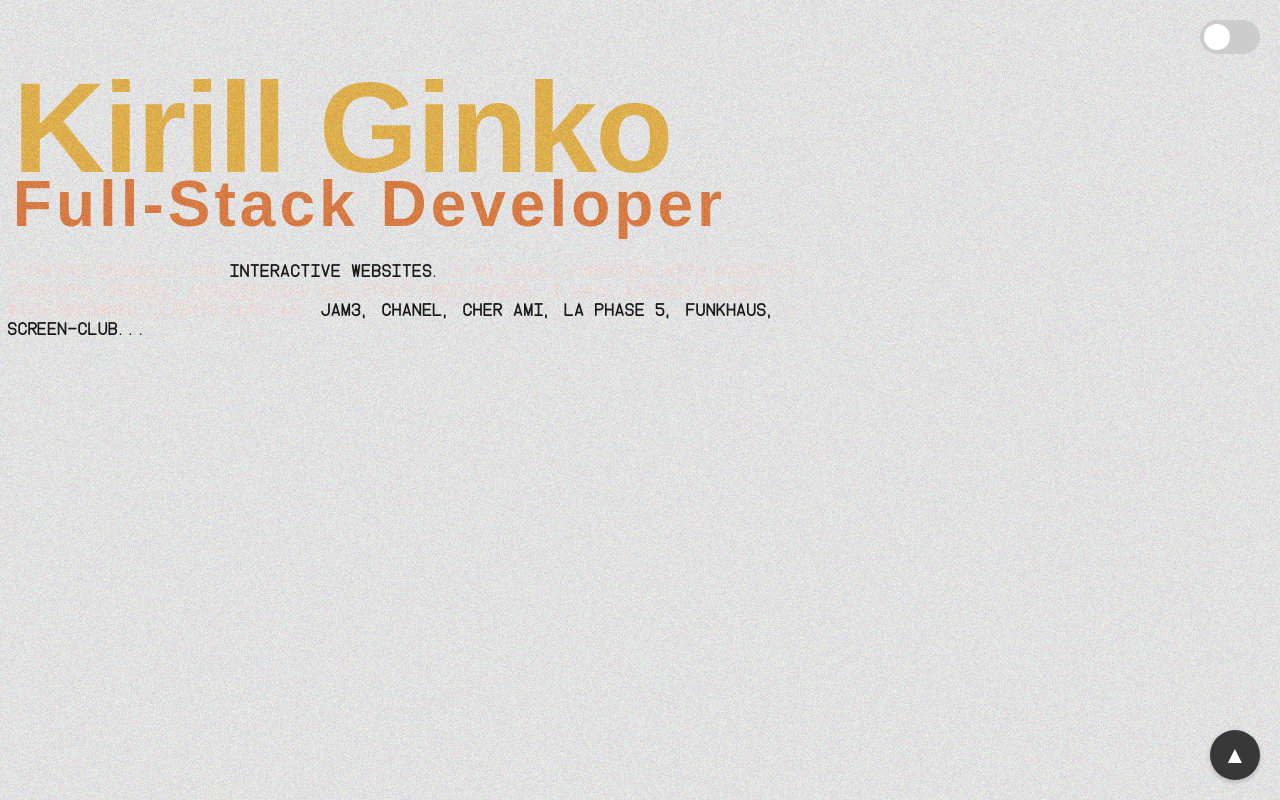
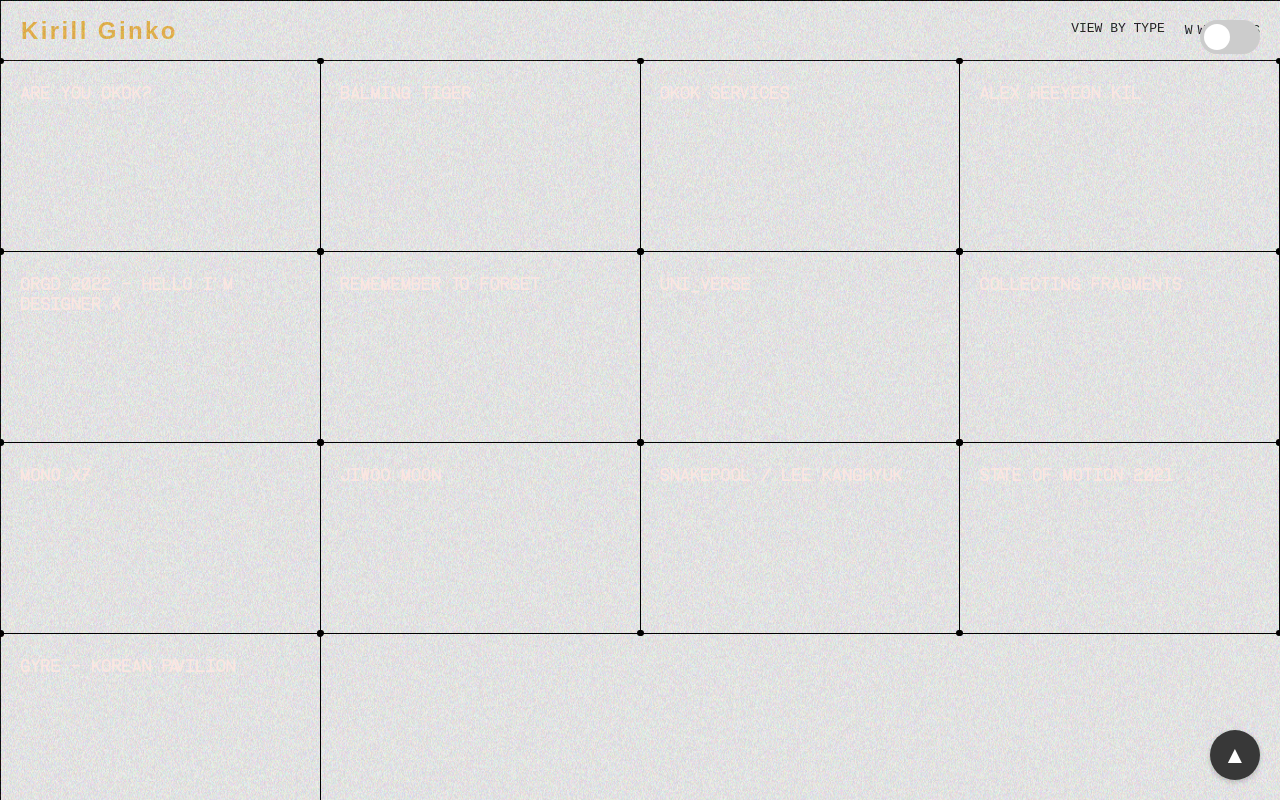
Before and after one commit to kirillginko/folio24, a Next.js app: page / in a window 1280 px wide. Built offline with nearby package versions, Linux system fonts and the light colour scheme; a web font is replaced by a local one.

Commit message:
added grid layout to the main site

```diff
--- a/src/app/components/Footer.jsx
+++ b/src/app/components/Footer.jsx
@@ -76,6 +76,21 @@ const Footer = ({ isVisible }) => {
           <p className={styles.title}>{new Date().toLocaleTimeString()}</p>
           <p className={styles.copyright}>{new Date().getFullYear()}</p>
           <p className={styles.copyright}>All rights reserved.</p>
+          <p className={styles.copyright}>
+            <svg
+              xmlns="http://www.w3.org/2000/svg"
+              width="16"
+              height="16"
+              viewBox="0 0 24 24"
+              fill="none"
+              stroke="currentColor"
+              stroke-width="3"
+              stroke-linecap="round"
+              stroke-linejoin="round"
+            >
+              <path d="M22.6337 1.63323L1.63348 22.6335M1.63348 22.6335L18.8978 22.6335M1.63348 24.1311L1.63348 5.3692" />
+            </svg>
+          </p>
         </Marquee>
       </div>
     </footer>
--- /dev/null
+++ b/src/app/components/grid/GridItem.jsx
@@ -0,0 +1,14 @@
+import React from "react";
+import styles from "../../styles/gridlayout.module.css";
+
+const GridItem = ({ title, types }) => {
+  return (
+    <div className={styles.gridItem}>
+      <p>{title}</p>
+      <div className={styles.spacer}></div>{" "}
+      {/* This ensures a last child for bottom circles */}
+    </div>
+  );
+};
+
+export default GridItem;
--- /dev/null
+++ b/src/app/components/grid/GridLayout.jsx
@@ -0,0 +1,25 @@
+import React from "react";
+import styles from "../../styles/gridlayout.module.css";
+
+const GridLayout = ({ children }) => {
+  return (
+    <div className={styles.gridContainer}>
+      <div className={styles.header}>
+        <div className={styles.title}>
+          <h1>Kirill Ginko</h1>
+        </div>
+        <div className={styles.viewByType}>
+          <div>VIEW BY TYPE</div>
+          <div className={styles.typeDefinition}>
+            <span>W</span>
+            <span>WEBSITES</span>
+          </div>
+          {/* Add more type definitions here */}
+        </div>
+      </div>
+      {children}
+    </div>
+  );
+};
+
+export default GridLayout;
--- /dev/null
+++ b/src/app/components/grid/GridMain.jsx
@@ -0,0 +1,32 @@
+import React from "react";
+import GridLayout from "./GridLayout";
+import GridItem from "./GridItem";
+
+const GridMain = () => {
+  const gridItems = [
+    { title: "ARE YOU OKOK?", types: ["W", "EC", "D", "DV"] },
+    { title: "BALMING TIGER", types: ["W", "D", "DV"] },
+    { title: "OKOK SERVICES", types: ["W", "PF", "D", "DV"] },
+    { title: "ALEX HEEYEON KIL", types: ["W", "D", "DV"] },
+    { title: "ORGD 2022 - HELLO I'M DESIGNER X", types: ["EX", "IN"] },
+    { title: "REMEMEMBER TO FORGET", types: ["W", "EX", "D", "DV"] },
+    { title: "UNI_VERSE", types: ["W", "PF", "D", "DV"] },
+    { title: "COLLECTING FRAGMENTS", types: ["W", "IN", "EX", "D", "DV"] },
+    { title: "MONO X7", types: ["W", "EC", "D", "DV"] },
+    { title: "JIWOO MOON", types: ["W", "PF", "D", "DV"] },
+    { title: "SNAKEPOOL / LEE KANGHYUK", types: ["W", "PF", "D", "DV"] },
+    { title: "STATE OF MOTION 2021", types: ["W", "DV"] },
+    { title: "GYRE - KOREAN PAVILION", types: ["W", "D", "DV"] },
+    // Add more items as needed
+  ];
+
+  return (
+    <GridLayout>
+      {gridItems.map((item, index) => (
+        <GridItem key={index} title={item.title} types={item.types} />
+      ))}
+    </GridLayout>
+  );
+};
+
+export default GridMain;
--- a/src/app/page.js
+++ b/src/app/page.js
@@ -6,6 +6,7 @@ import Theme from "./components/theme/Theme";
 import Header from "./components/Header";
 import NoiseBackground from "./components/noise/NoiseBackground";
 import Fluid from "./components/fluid/Fluid";
+import GridMain from "./components/grid/GridMain";
 import Footer from "./components/Footer";
 import React from "react";
 
@@ -31,8 +32,8 @@ export default function Home() {
       <Fluid theme={resolvedTheme} />
       <main className={styles.contentWrap}>
         <Theme />
-        <Header />
         <NoiseBackground />
+        <GridMain />
       </main>
       <Footer isVisible={isFooterVisible} />
       <button
--- /dev/null
+++ b/src/app/styles/gridlayout.module.css
@@ -0,0 +1,112 @@
+.gridContainer {
+  --grids-per-row: 4;
+  --wrapper-width: 100vw;
+  --grid-width: calc(100vw / var(--grids-per-row));
+
+  display: grid;
+  grid-template-columns: repeat(var(--grids-per-row), 1fr);
+  max-width: var(--wrapper-width);
+  margin: 0 auto;
+  border: 1px solid #000;
+  border-bottom: none;
+  border-right: none;
+}
+
+.gridItem {
+  padding: 20px;
+  display: flex;
+  flex-direction: column;
+  gap: 10px;
+  min-height: 150px;
+  border-bottom: 1px solid #000;
+  border-right: 1px solid #000;
+  position: relative;
+}
+
+.gridItem {
+  transition: background-color 0.3s ease;
+}
+
+.gridItem:hover {
+  background-color: rgba(255, 182, 193, 0.3);
+}
+
+.gridItem:hover p {
+  font-weight: bold;
+}
+
+.gridItem::before,
+.gridItem::after,
+.gridItem > *:last-child::before,
+.gridItem > *:last-child::after {
+  content: "";
+  position: absolute;
+  width: 6px;
+  height: 6px;
+  background-color: #000;
+  border-radius: 50%;
+  z-index: 1;
+}
+
+.gridItem::before {
+  top: -3px;
+  left: -3px;
+}
+
+.gridItem::after {
+  top: -3px;
+  right: -3px;
+}
+
+.gridItem > *:last-child::before {
+  bottom: -3px;
+  left: -3px;
+}
+
+.gridItem > *:last-child::after {
+  bottom: -3px;
+  right: -3px;
+}
+.typeContainer {
+  display: flex;
+  gap: 10px;
+  flex-wrap: wrap;
+}
+
+.type {
+  width: 15px;
+  height: 15px;
+  border-radius: 50%;
+  background-color: #000;
+}
+
+/* Add styles for the header section */
+.header {
+  grid-column: 1 / -1; /* Span all columns */
+  display: flex;
+  justify-content: space-between;
+  padding: 20px;
+  font-family: monospace;
+  border-bottom: 1px solid #000; /* Add bottom border to header */
+}
+
+.title {
+  font-weight: bold;
+}
+
+.title h1 {
+  letter-spacing: 0.1em;
+  font-size: 1.5em;
+  margin: 0; /* Remove default margin */
+}
+
+.viewByType {
+  display: flex;
+  gap: 20px;
+}
+
+.typeDefinition {
+  display: flex;
+  align-items: center;
+  gap: 5px;
+}
```
Also changed, not shown: src/app/components/grid/CircleOverlay.jsx (added, +21 -0 lines).
